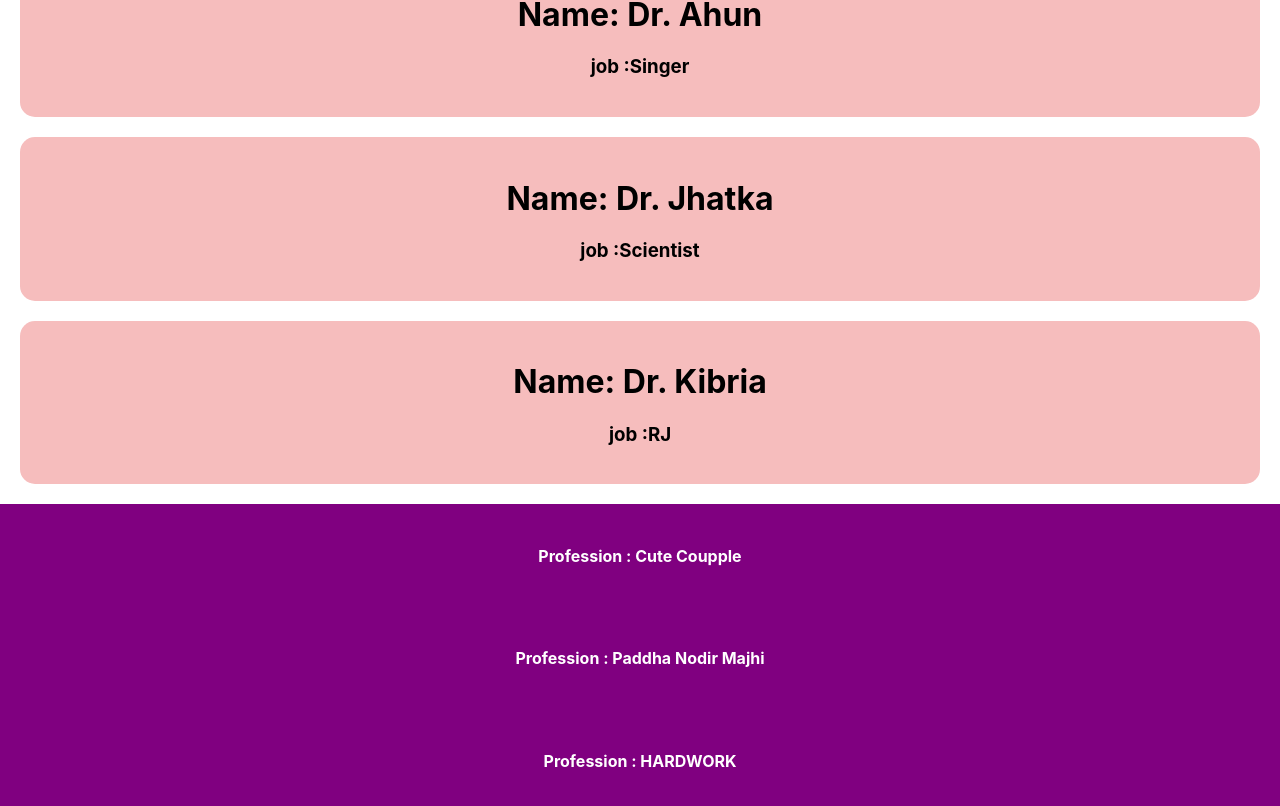
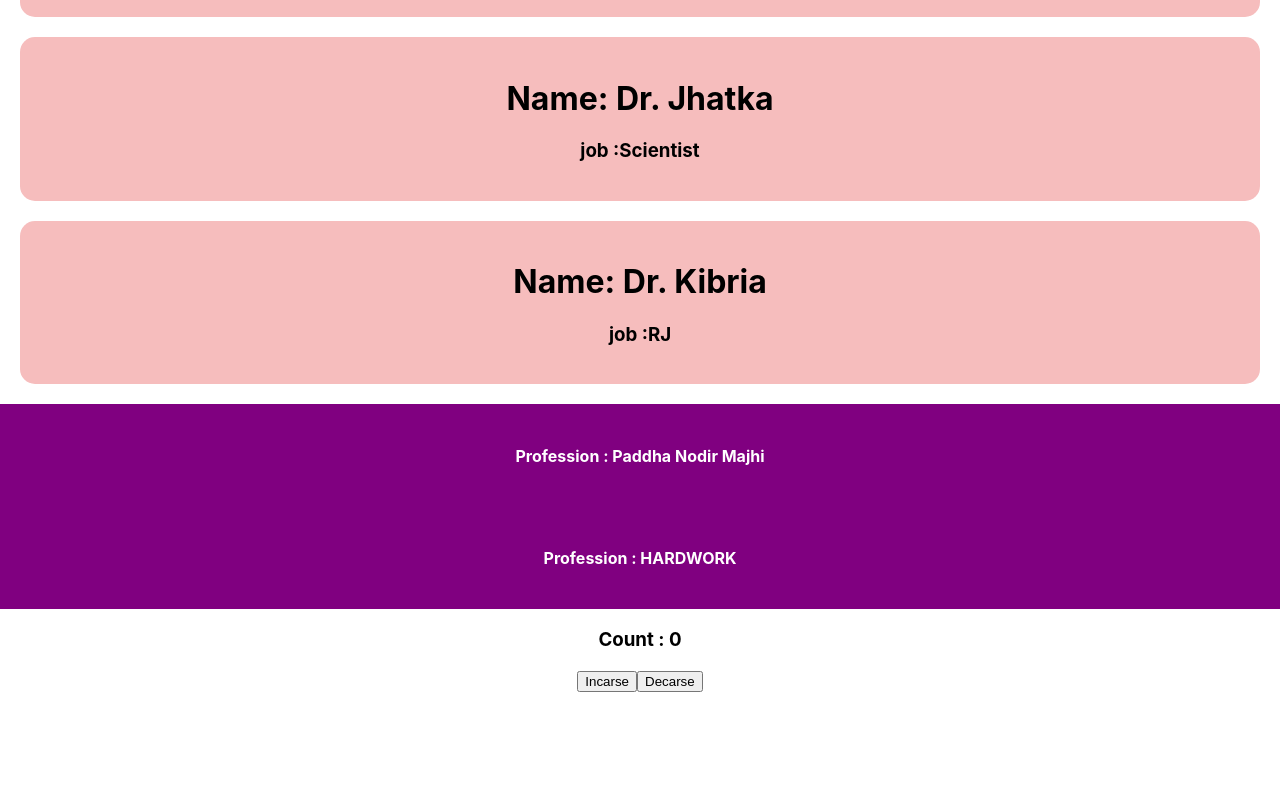
Before and after one commit to sajeeb-ahmeed/react-rest-countries, a React (Create React App) app: page / in a window 1280 px wide. Shown: the part 350-1156 px from the top of the page. After the commit the page ends 1042 px from the top, so only its background shows below. Built offline with nearby package versions, Linux system fonts and the light colour scheme.

Commit message:
useState

```diff
--- a/src/App.js
+++ b/src/App.js
@@ -1,5 +1,6 @@
 import logo from './logo.svg';
 import './App.css';
+import { useState } from 'react';
 
 const names = ' SaJeeb AHmeed ';
 const age = 25;
@@ -36,7 +37,7 @@
 
       </header> */}
       {
-        arr.map(nayok => <li>{nayok}</li>)
+        // arr.map(nayok => <li>{nayok}</li>)
       }
       {
         // arr.map(nayok => <Person name={nayok}></Person>)
@@ -45,9 +46,14 @@
         singers.map(singer => <Person name={singer.name} job={singer.job}></Person>)
       }
 
-      <Info pro=" Cute Coupple"></Info>
+      {/* <Info pro=" Cute Coupple"></Info> */}
       <Info pro="Paddha Nodir Majhi"></Info>
       <Info pro="HARDWORK"></Info>
+
+      <Count> </Count>
+
+
+
 
     </div >
   );
@@ -73,4 +79,31 @@
     </div>
   )
 }
+
+function Count(props) {
+  const [count, setCount] = useState(0);
+
+  // const incarase = () => {
+  //   const newCount = count + 1;
+  //   setCount(newCount);
+  // }
+  const incarase = () => setCount(count + 1);
+  const decarase = () => {
+    if (count > 0) {
+      setCount(count - 1)
+    }
+  };
+
+  return (
+
+    <div>
+
+      <h3>Count : {count} </h3>
+      <button onClick={incarase}>Incarse</button>
+      <button onClick={decarase}>Decarse</button>
+    </div>
+  )
+}
+
+
 export default App;
```
